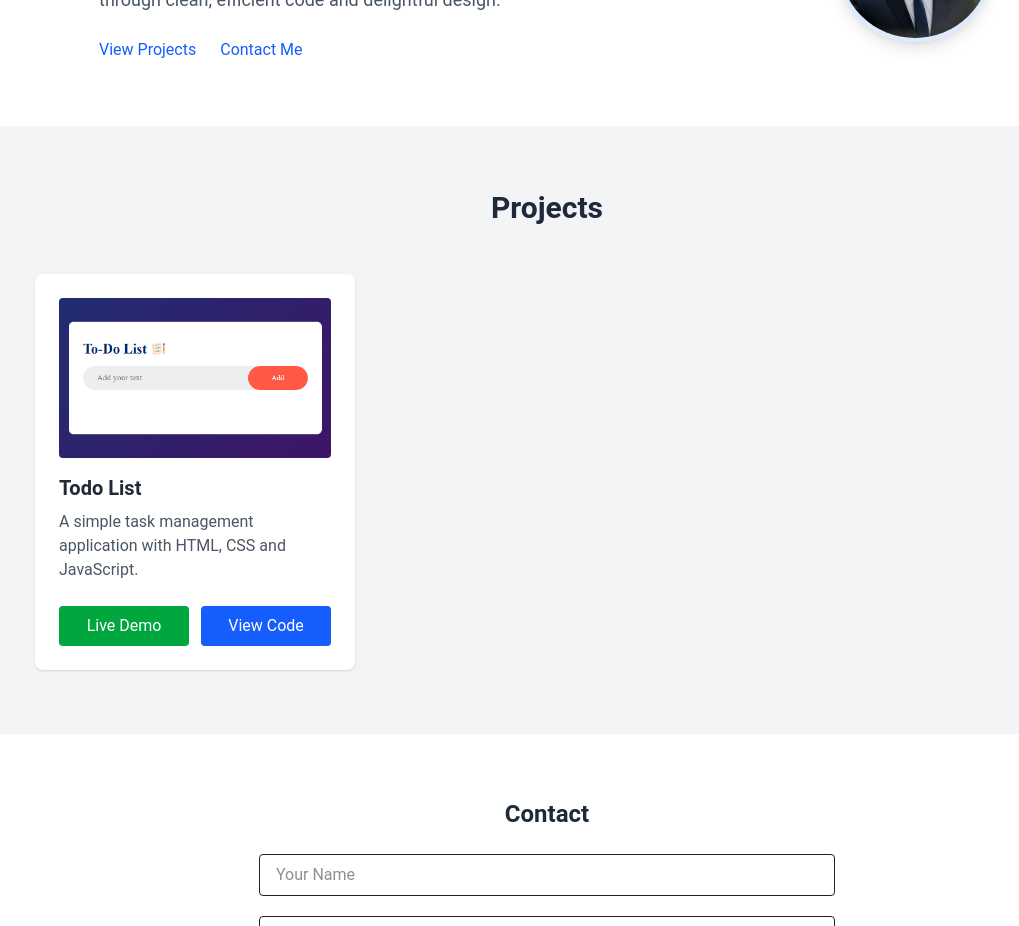
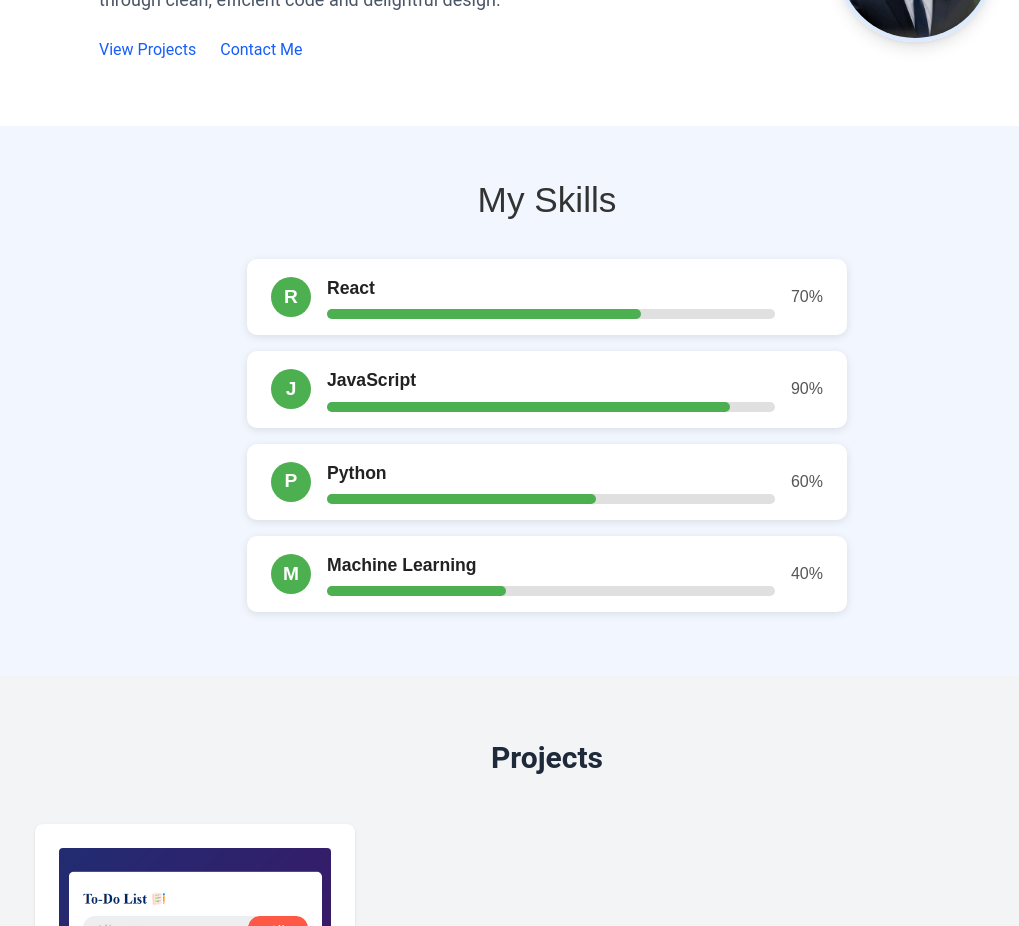
Before and after one commit to deepak3003/Portfolio, a React (Vite) app in the folder my-portfolio/: page / in a window 1280 px wide. Shown: the part 820-1746 px from the top of the page, without its empty margins (93-1112 px from the left). Built offline with nearby package versions, Linux system fonts and the light colour scheme.

Commit message:
update resume

```diff
--- a/my-portfolio/src/App.jsx
+++ b/my-portfolio/src/App.jsx
@@ -7,6 +7,7 @@ import About from './components/About'
 import Project from './components/Project'
 import Contact from './components/Contact'
 import Footer from './components/Footer'
+import Skill from './components/Skill'
 
 
 function App() {
@@ -16,8 +17,8 @@ function App() {
   <>
   <Header></Header>
   <Hero></Hero>
-
   <About></About>
+  <Skill></Skill>
   <Project></Project>
   <Contact></Contact>
   <Footer/>
--- a/my-portfolio/src/components/Hero.jsx
+++ b/my-portfolio/src/components/Hero.jsx
@@ -31,7 +31,7 @@ function Hero() {
         {/* Call-to-Action Buttons */}
         <div className="flex justify-center gap-4 flex-wrap">
           <a
-            href="/Resume.pdf"
+            href="/DeepakResume.pdf"
             download
             target="_blank"
             rel="noopener noreferrer"
--- /dev/null
+++ b/my-portfolio/src/components/Skill.jsx
@@ -0,0 +1,100 @@
+import React from "react";
+
+const skills = [
+  { name: "React", level: 70 }, // Progress as percent
+  { name: "JavaScript", level: 90 },
+  { name: "Python", level: 60 },
+  { name: "Machine Learning", level: 40 },
+];
+
+const Skill = () => {
+  return (
+    <section
+      id="skills"
+      style={{
+        padding: "3rem 1rem",
+        backgroundColor: "#f2f6ff",
+        fontFamily: "Arial, sans-serif",
+      }}
+    >
+      <h2
+        style={{
+          textAlign: "center",
+          marginBottom: "2rem",
+          fontSize: "2.2rem",
+          color: "#333",
+        }}
+      >
+        My Skills
+      </h2>
+      <div style={{ maxWidth: "600px", margin: "auto" }}>
+        {skills.map((skill, index) => (
+          <div
+            key={index}
+            style={{
+              backgroundColor: "white",
+              boxShadow: "0 2px 8px rgba(0,0,0,0.1)",
+              borderRadius: "10px",
+              padding: "1rem 1.5rem",
+              marginBottom: "1rem",
+              display: "flex",
+              alignItems: "center",
+            }}
+          >
+            {/* Skill icon placeholder: replace with an icon if you want */}
+            <div
+              style={{
+                width: 40,
+                height: 40,
+                backgroundColor: "#4caf50",
+                borderRadius: "50%",
+                marginRight: "1rem",
+                display: "flex",
+                justifyContent: "center",
+                alignItems: "center",
+                color: "white",
+                fontWeight: "bold",
+                fontSize: "1.2rem",
+              }}
+            >
+              {skill.name[0]}
+            </div>
+            <div style={{ flexGrow: 1 }}>
+              <div
+                style={{ fontSize: "1.1rem", fontWeight: "600", color: "#222" }}
+              >
+                {skill.name}
+              </div>
+              <div
+                style={{
+                  height: "10px",
+                  width: "100%",
+                  backgroundColor: "#e0e0e0",
+                  borderRadius: "7px",
+                  marginTop: "0.5rem",
+                }}
+              >
+                <div
+                  style={{
+                    height: "100%",
+                    width: `${skill.level}%`,
+                    backgroundColor: "#4caf50",
+                    borderRadius: "7px",
+                    transition: "width 0.6s ease",
+                  }}
+                />
+              </div>
+            </div>
+            <div
+              style={{ marginLeft: "1rem", fontWeight: "500", color: "#555" }}
+            >
+              {skill.level}%
+            </div>
+          </div>
+        ))}
+      </div>
+    </section>
+  );
+};
+
+export default Skill;
```
Also changed, not shown: 1 other file (tests, documents, lock files or other folders).
